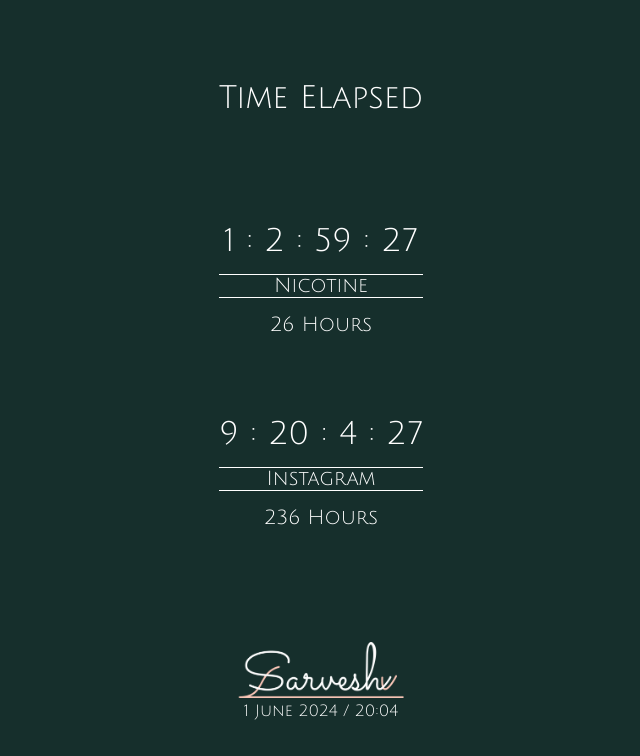
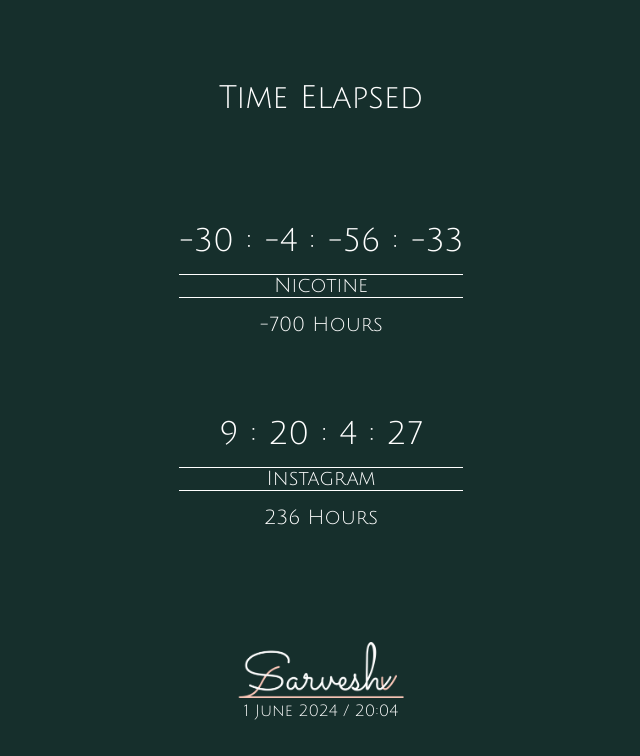
Before and after one commit to sarveshxv/TimeElapsed, a plain HTML site: page index.html in a window 1280 px wide. Shown: the whole page, without its empty margins (319-959 px from the left). Drawn offline with Linux system fonts and the light colour scheme.

Commit message:
Update index.html

```diff
--- a/index.html
+++ b/index.html
@@ -167,7 +167,7 @@
         updateClock();
 
         // Assuming you have a variable 'startTime' representing the task start time
-        const startTimeNic = new Date('2024-05-31T17:05:00');
+        const startTimeNic = new Date('2024-06-31T00:00:00');
         const startTimeIns = new Date('2024-05-23T00:00:00'); // Replace with your actual start time
 
         // Function to update the total hours and seconds
```
